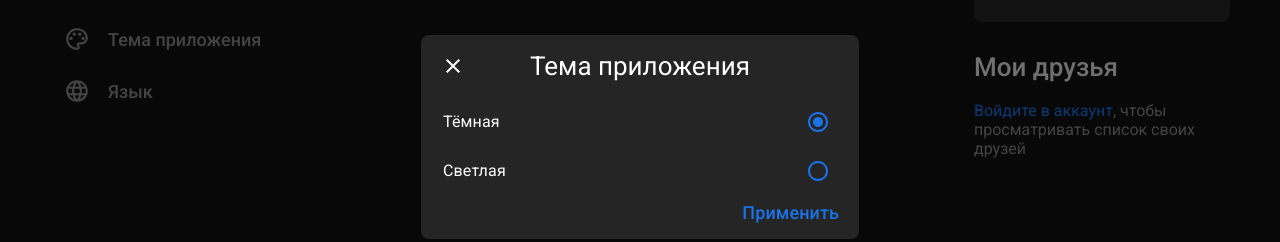
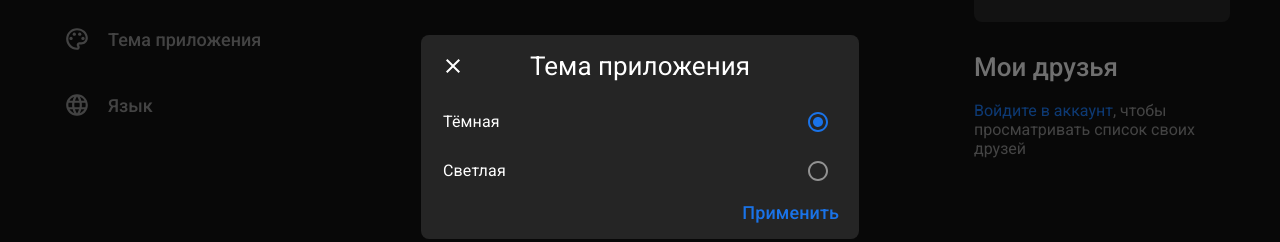
Before and after one commit to Tarasikee/studita-web-react, a React (Create React App) app: page /logout in a window 1280 px wide. Both pictures are taken after a click on the button "Тема приложения". Shown: the part 263-505 px from the top of the page. Built offline with nearby package versions, Linux system fonts and the light colour scheme; no server answers.

Commit message:
New Version of Studita with Themes

```diff
--- a/src/App.js
+++ b/src/App.js
@@ -89,6 +89,7 @@ class App extends Component {
                             </Route>
 
                             <RightBar
+                                theme={this.state.theme}
                                 isLogin={this.state.params.isLogin}
                                 days={0} level={0} exp={0}
                             />
--- a/src/Components/LeftBar/ItemBar/ItemBar.jsx
+++ b/src/Components/LeftBar/ItemBar/ItemBar.jsx
@@ -2,8 +2,7 @@ import React from 'react';
 import s from './ItemBar.module.css';
 import {NavLink} from "react-router-dom";
 
-const ItemBar = ({path, style, icon, text, isButton, onClick, styleP}) => {
-
+const ItemBar = ({path, style, icon, text, isButton, onClick, styleP, theme}) => {
 
 
     return (
@@ -17,16 +16,22 @@ const ItemBar = ({path, style, icon, text, isButton, onClick, styleP}) => {
                             to={path}
                             activeClassName={s.active}
                         >
-                            <div style={style} className={s.item}>
+                            <div style={style} className={
+                                theme === 'white' ? s.item + ' ' + s.white : s.item
+                            }>
                                 {icon}
                                 <p style={styleP}>{text}</p>
                             </div>
                         </NavLink>
                         : <button
                             onClick={() => onClick()}
-                            className={s.containerItem}
+                            className={
+                                theme === 'white' ? s.containerItem + ' ' + s.whiteItem : s.containerItem
+                            }
                         >
-                            <div style={style} className={s.item}>
+                            <div style={style} className={
+                                theme === 'white' ? s.item + ' ' + s.white : s.item
+                            }>
                                 {icon}
                                 <p style={styleP}>{text}</p>
                             </div>
--- a/src/Components/LeftBar/ItemBar/ItemBar.module.css
+++ b/src/Components/LeftBar/ItemBar/ItemBar.module.css
@@ -16,10 +16,12 @@ button.containerItem {
     border: none;
     outline: none;
     background-color: #111111;
+    border-radius: 0;
+    transition: 500ms ease-in-out all;
 }
 
-button.containerItem {
-    border-radius: 0;
+.whiteItem {
+    background-color: white!important;
 }
 
 .containerItem.active .item {
@@ -37,7 +39,12 @@ button.containerItem {
     align-items: center;
     color: rgba(255, 255, 255, 0.5);
     padding: 10px 0 10px 14px;
+    transition: 100ms ease-in-out all;
     border-radius: 8px;
+}
+
+.item.white:hover {
+    background: rgba(0, 0, 0, 0.06)!important;
 }
 
 .item:hover {
@@ -46,6 +53,7 @@ button.containerItem {
 
 .item svg {
     width: 26px;
+    transition: 100ms ease-in-out all;
     height: 26px;
 }
 
@@ -53,6 +61,7 @@ button.containerItem {
     margin-left: 18px;
     font-family: Roboto, sans-serif;
     font-weight: 500;
+    transition: 100ms ease-in-out all;
     font-size: 18px;
     line-height: 21px;
 }
--- a/src/Components/LeftBar/LeftBar.jsx
+++ b/src/Components/LeftBar/LeftBar.jsx
@@ -8,6 +8,7 @@ import LockOutlinedIcon from '@material-ui/icons/LockOutlined';
 import PaletteOutlinedIcon from '@material-ui/icons/PaletteOutlined';
 import LanguageOutlinedIcon from '@material-ui/icons/LanguageOutlined';
 import ExitToAppOutlinedIcon from '@material-ui/icons/ExitToAppOutlined';
+import s from './LeftBar.module.css'
 import ItemBar from "./ItemBar/ItemBar";
 import ModalOnTheme from "./ModalOnTheme/ModalOnTheme";
 
@@ -29,7 +30,7 @@ const LeftBar = props => {
 
         if (theme === 'white' && !isLogin) {
             return {color: 'rgba(0, 0, 0, 0.5)', marginBottom: '14px'}
-        } else if (theme === 'white' && isLogin)  {
+        } else if (theme === 'white' && isLogin) {
             return {color: 'rgba(0, 0, 0, 0.5)', marginBottom: '0'}
         } else if (theme !== 'white' && !isLogin) {
             return {color: 'rgba(255, 255, 255, 0.5)', marginBottom: '14px'}
@@ -38,11 +39,25 @@ const LeftBar = props => {
         }
     };
 
+    const handleColorAndMarginTop = () => {
+
+        if (theme === 'white' && !isLogin) {
+            return {color: 'rgba(0, 0, 0, 0.5)', marginTop: '14px'}
+        } else if (theme === 'white' && isLogin) {
+            return {color: 'rgba(0, 0, 0, 0.5)', marginTop: '0'}
+        } else if (theme !== 'white' && !isLogin) {
+            return {color: 'rgba(255, 255, 255, 0.5)', marginTop: '14px'}
+        } else if (theme !== 'white' && !isLogin) {
+            return {color: 'rgba(255, 255, 255, 0.5)', marginTop: '14px'}
+        }
+    };
+
 
     return (
         <div style={{maxWidth: '256px'}}>
             <ItemBar
                 path={"/"}
+                theme={theme}
                 style={theme === 'white' ? {color: 'rgba(0, 0, 0, 0.5)'} : null}
                 styleP={theme === 'white' ? {color: 'rgba(0, 0, 0, 0.5)'} : null}
                 text={"Обучение"}
@@ -51,6 +66,7 @@ const LeftBar = props => {
 
             <ItemBar
                 path={"/fight"}
+                theme={theme}
                 style={theme === 'white' ? {color: 'rgba(0, 0, 0, 0.5)'} : null}
                 styleP={theme === 'white' ? {color: 'rgba(0, 0, 0, 0.5)'} : null}
                 text={"Состязания"}
@@ -59,6 +75,7 @@ const LeftBar = props => {
 
             <ItemBar
                 path={"/achievements"}
+                theme={theme}
                 style={handleColorAndMarginBottom()}
                 styleP={theme === 'white' ? {color: 'rgba(0, 0, 0, 0.5)'} : null}
                 text={"Ачивки"}
@@ -89,13 +106,12 @@ const LeftBar = props => {
                 : null
             }
 
-            <hr style={theme === 'black' ? {borderColor: 'rgba(255,255,255,0.12)'} : {borderColor: 'rgba(0,0,0,0.1)'}}/>
+            <hr className={s.hrLine} style={theme === 'black' ? {borderColor: 'rgba(255,255,255,0.12)'} : null}/>
 
             {isLogin
                 ? <ItemBar
                     isButton={true}
                     path={"/privacy"}
-                    style={!isLogin ? {marginTop: '14px'} : null}
                     text={"Приватность"}
                     icon={<LockOutlinedIcon/>}
                 />
@@ -105,8 +121,10 @@ const LeftBar = props => {
             <ItemBar
                 isButton={true}
                 onClick={handleOpenTheme}
+                styleP={theme === 'white' ? {color: 'rgba(0, 0, 0, 0.5)'} : null}
+                style={handleColorAndMarginTop()}
+                theme={theme}
                 text={"Тема приложения"}
-                style={{marginTop: '14px'}}
                 icon={<PaletteOutlinedIcon/>}
             />
 
@@ -114,6 +132,9 @@ const LeftBar = props => {
 
             <ItemBar
                 isButton={true}
+                theme={theme}
+                styleP={theme === 'white' ? {color: 'rgba(0, 0, 0, 0.5)'} : null}
+                style={handleColorAndMarginTop()}
                 onClick={() => LanguageMenu()}
                 text={"Язык"}
                 icon={<LanguageOutlinedIcon/>}
--- a/src/Components/LeftBar/LeftBar.module.css
+++ b/src/Components/LeftBar/LeftBar.module.css
@@ -1,11 +1,4 @@
-.item {
-    display: flex;
+.hrLine {
+    transition: 500ms ease-in-out all;
+    border-color: rgba(0,0,0,0.1);
 }
-
-.item p {
-    font-family: Roboto, sans-serif;
-    font-weight: 500;
-    font-size: 18px;
-    line-height: 21px;
-    color: rgba(255, 255, 255, 0.5);
-}
--- a/src/Components/LeftBar/ModalOnTheme/ModalOnTheme.jsx
+++ b/src/Components/LeftBar/ModalOnTheme/ModalOnTheme.jsx
@@ -7,6 +7,30 @@ import FormControlLabel from "@material-ui/core/FormControlLabel";
 import RadioGroup from "@material-ui/core/RadioGroup";
 import FormControl from "@material-ui/core/FormControl";
 import Radio from "@material-ui/core/Radio";
+import {withStyles} from '@material-ui/core/styles';
+
+
+const StuditaBlackThemeRadio = withStyles({
+    root: {
+        color: 'rgba(255, 255, 255, 0.5)',
+        '&$checked': {
+            color: '#1A73E8',
+        },
+    },
+    checked: {},
+})((props) => <Radio color="primary" {...props} />);
+
+
+const StuditaWhiteThemeRadio = withStyles({
+    root: {
+        color: 'rgba(0, 0, 0, 0.5)',
+        '&$checked': {
+            color: '#1A73E8',
+        },
+    },
+    checked: {},
+})((props) => <Radio color="primary" {...props} />);
+
 
 const ModalOnTheme = props => {
 
@@ -30,12 +54,19 @@ const ModalOnTheme = props => {
         onClose()
     };
 
+
     const isThemeWhite = () => {
         if (theme === 'white') {
             return {color: 'rgba(0, 0, 0, 0.87)'}
         } else {
             return {color: 'white'}
         }
+    };
+
+    const RadioForTheme = () => {
+        return theme === 'black'
+            ? <StuditaBlackThemeRadio/>
+            : <StuditaWhiteThemeRadio/>
     };
 
     return (
@@ -71,13 +102,13 @@ const ModalOnTheme = props => {
                                     <FormControlLabel value="black"
                                                       labelPlacement="start"
                                                       style={isThemeWhite()}
-                                                      control={<Radio color="primary" style={{color: '#1A73E8'}}/>}
+                                                      control={RadioForTheme()}
                                                       className={s.formControlLabel}
                                                       label="Тёмная"/>
                                     <FormControlLabel value="white"
                                                       labelPlacement="start"
                                                       style={isThemeWhite()}
-                                                      control={<Radio color="primary" style={{color: '#1A73E8'}}/>}
+                                                      control={RadioForTheme()}
                                                       className={s.formControlLabel}
                                                       label="Светлая"/>
                                     <button type="submit" className={s.btnSubmit}>
--- a/src/Components/RightBar/RightBar.jsx
+++ b/src/Components/RightBar/RightBar.jsx
@@ -4,14 +4,14 @@ import UserLevel from "./UserLevel/UserLevel";
 import Statistic from "./Statistic/Statistic";
 import FriendsComponent from "./FriendsComponent/FriendsComponent";
 
-const RightBar = ({isLogin, days, level, exp}) => {
+const RightBar = ({isLogin, days, level, exp, theme}) => {
 
 
     return (
         <div style={{maxWidth: '256px'}}>
-            <UserLevel level={level} exp={exp}/>
-            <Statistic days={days}/>
-            <FriendsComponent isLogin={isLogin}/>
+            <UserLevel theme={theme} level={level} exp={exp}/>
+            <Statistic theme={theme} days={days}/>
+            <FriendsComponent theme={theme} isLogin={isLogin}/>
         </div>
     );
 };
--- a/src/Components/RightBar/UserLevel/UserLevel.module.css
+++ b/src/Components/RightBar/UserLevel/UserLevel.module.css
@@ -1,6 +1,6 @@
 .userLevel {
     margin-top: 17px;
-    background-color: rgba(255, 255, 255, 0.08);
+    transition: 500ms ease-in-out all;
     border-radius: 8px;
     padding: 18px;
 }
@@ -10,14 +10,19 @@
 }
 
 .upUserLevel span {
-    background: rgba(255, 255, 255, 0.12);
     padding: 5px 10px 4px;
     border-radius: 100%;
+    transition: 500ms ease-in-out all;
     font-family: Roboto, sans-serif;
     font-weight: 400;
     font-size: 18px;
     line-height: 21px;
     color: rgba(255, 255, 255, 0.87);
+}
+
+.upUserLevel span:nth-child(1) {
+    margin-right: 18px;
+    background: #1A73E8;
 }
 
 .chart {
@@ -32,6 +37,10 @@
     height: 100%;
     border-radius: 15px;
     background: #1A73E8;
+}
+
+.upUserLevel span:nth-child(3) {
+    margin-left: 18px;
 }
 
 .downUserLevel {
```
Also changed, not shown: src/Components/RightBar/UserLevel/UserLevel.jsx (+17 -5 lines).
